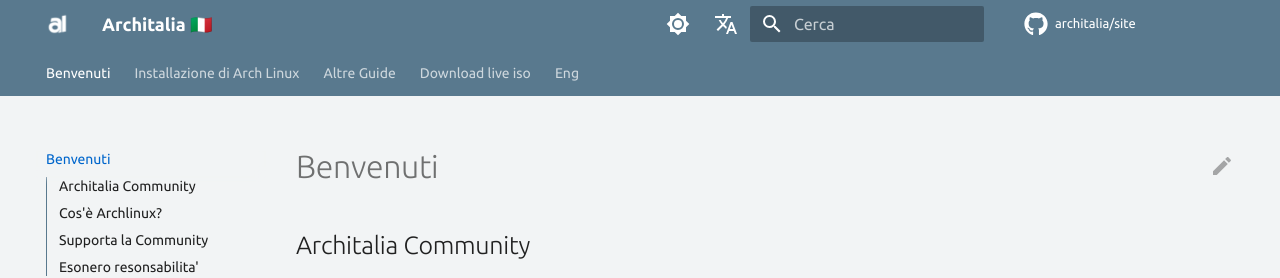
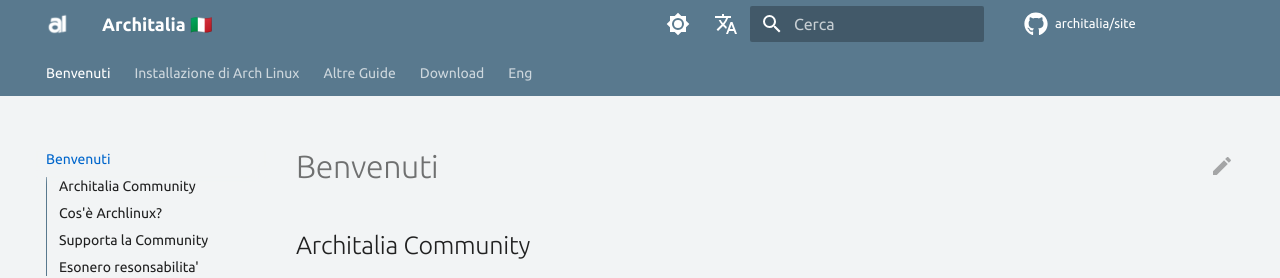
Before and after one commit to ArchItalia/site, an MkDocs documentation site: the page built from docs/index.md, in a window 1280 px wide and 900 px high. Shown: the top 278 px of the window. Built offline with MkDocs 1.6.1 and Material for MkDocs 9.7.7, drawn with Linux system fonts in a browser that asks for light colours; comment, search, counter and statistics services are not loaded; the version menu is left out; some of the changed lines change nothing that is shown.

Commit message:
Update mkdocs.yml

```diff
--- a/mkdocs.yml
+++ b/mkdocs.yml
@@ -11,7 +11,7 @@
   - Archlinux-Guida/arch-guida.md
   - 'Altre Guide':
         - 'Nvidia': 'Altre-Guide/nvidia.md'
-  - Download/live.md
+  - 'Download': Download/live.md
   - 'Eng':
         - 'Welcome': en/index.md
         - 'Archlinux-Guide': 'en/Archlinux-Guide/guide.md'
```
